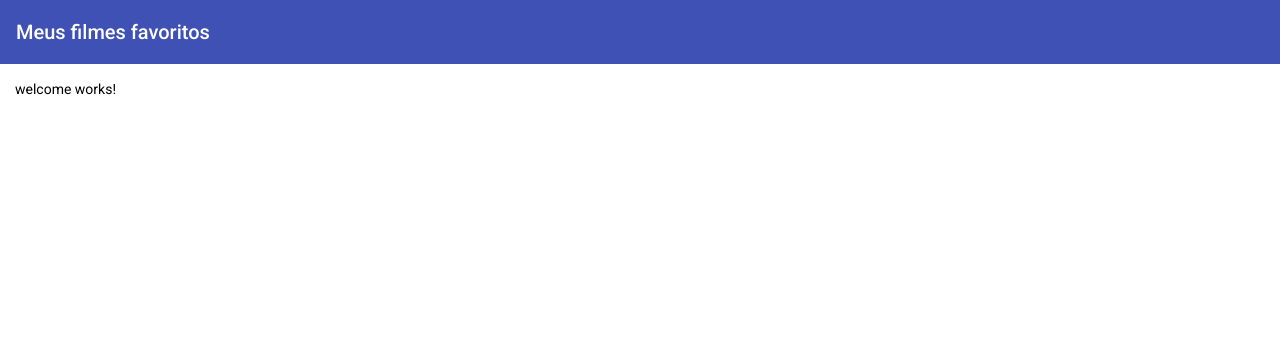
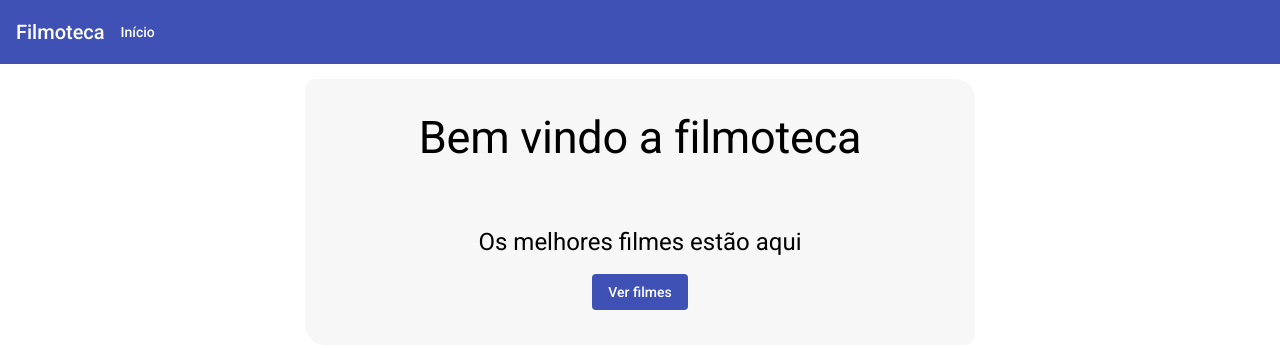
Before and after one commit to hppod/movies-app, an Angular app: page /home in a window 1280 px wide. Shown: the top 348 px of the page. Built offline with nearby package versions, Linux system fonts and the light colour scheme.

Commit message:
Implementação do componente welcome

```diff
--- a/src/app/modules/navigation/navigation.component.html
+++ b/src/app/modules/navigation/navigation.component.html
@@ -3,7 +3,7 @@
         <h1>{{title}}</h1>
         <span class="menu-spacer"></span>
         <div>
-            <!--Botões de navegação por componentes-->
+            <a mat-button [routerLink]="'/home'">Início</a>
         </div>
     </mat-toolbar-row>
 </mat-toolbar>
--- a/src/app/modules/navigation/navigation.component.ts
+++ b/src/app/modules/navigation/navigation.component.ts
@@ -7,7 +7,7 @@ import { Component, OnInit } from '@angular/core';
 })
 export class NavigationComponent implements OnInit {
 
-  title: string = 'Meus filmes favoritos'
+  title: string = 'Filmoteca'
 
   constructor() { }
 
--- a/src/app/modules/navigation/navigation.module.ts
+++ b/src/app/modules/navigation/navigation.module.ts
@@ -4,6 +4,7 @@ import { RouterModule } from "@angular/router"
 
 /**Importações do Material */
 import { MatToolbarModule } from "@angular/material/toolbar"
+import { MatButtonModule } from "@angular/material/button"
 
 import { NavigationComponent } from './navigation.component';
 
@@ -14,7 +15,8 @@ import { NavigationComponent } from './navigation.component';
   imports: [
     CommonModule,
     RouterModule,
-    MatToolbarModule
+    MatToolbarModule,
+    MatButtonModule
   ],
   exports: [
     NavigationComponent
--- a/src/app/modules/welcome/welcome.component.css
+++ b/src/app/modules/welcome/welcome.component.css
@@ -0,0 +1,11 @@
+.welcome {
+    background-color: rgb(247, 247, 247);
+    max-width: 600px;
+    padding: 35px;
+    margin: auto;
+    border-radius: 10px 20px;
+}
+
+.welcome-content {
+    text-align: center;
+}
--- a/src/app/modules/welcome/welcome.component.html
+++ b/src/app/modules/welcome/welcome.component.html
@@ -1 +1,7 @@
-<p>welcome works!</p>
+<div class="welcome">
+    <div class="welcome-content">
+        <h1 class="mat-display-2">Bem vindo a filmoteca</h1>
+        <h1 class="mat-h1">Os melhores filmes estão aqui</h1>
+        <a mat-flat-button color="primary">Ver filmes</a>
+    </div>
+</div>
--- a/src/app/modules/welcome/welcome.module.ts
+++ b/src/app/modules/welcome/welcome.module.ts
@@ -1,5 +1,7 @@
 import { NgModule } from '@angular/core';
 import { CommonModule } from '@angular/common';
+
+import { MatButtonModule } from "@angular/material/button"
 
 import { WelcomeRoutingModule } from './welcome-routing.module';
 import { WelcomeComponent } from './welcome.component';
@@ -9,7 +11,8 @@ import { WelcomeComponent } from './welcome.component';
   declarations: [WelcomeComponent],
   imports: [
     CommonModule,
-    WelcomeRoutingModule
+    WelcomeRoutingModule,
+    MatButtonModule
   ]
 })
 export class WelcomeModule { }
```
